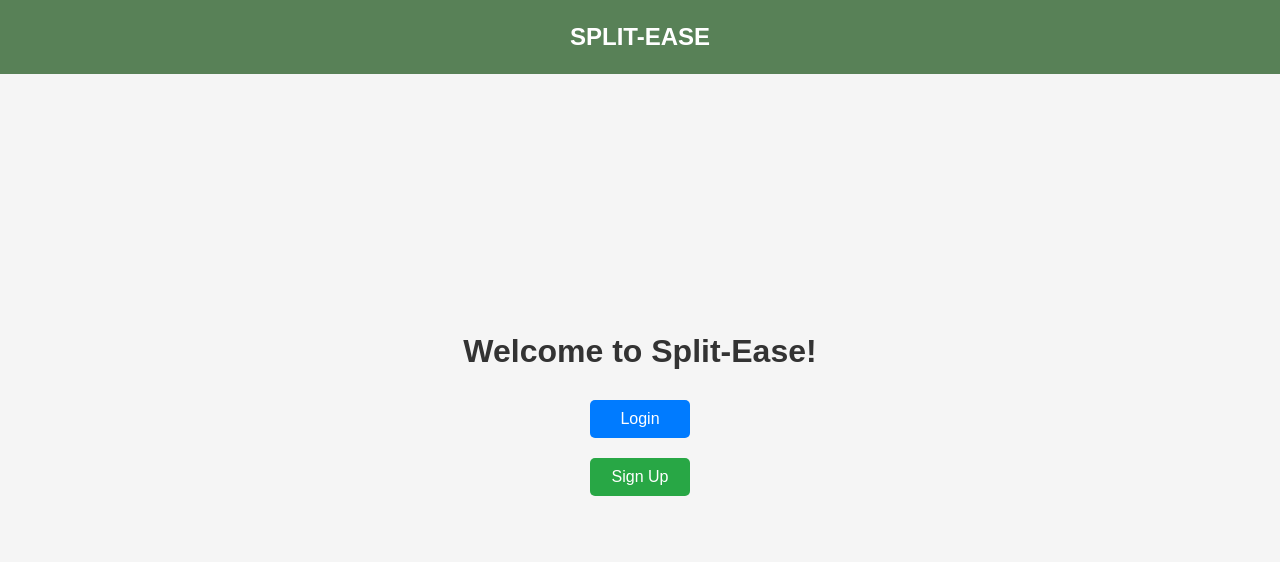
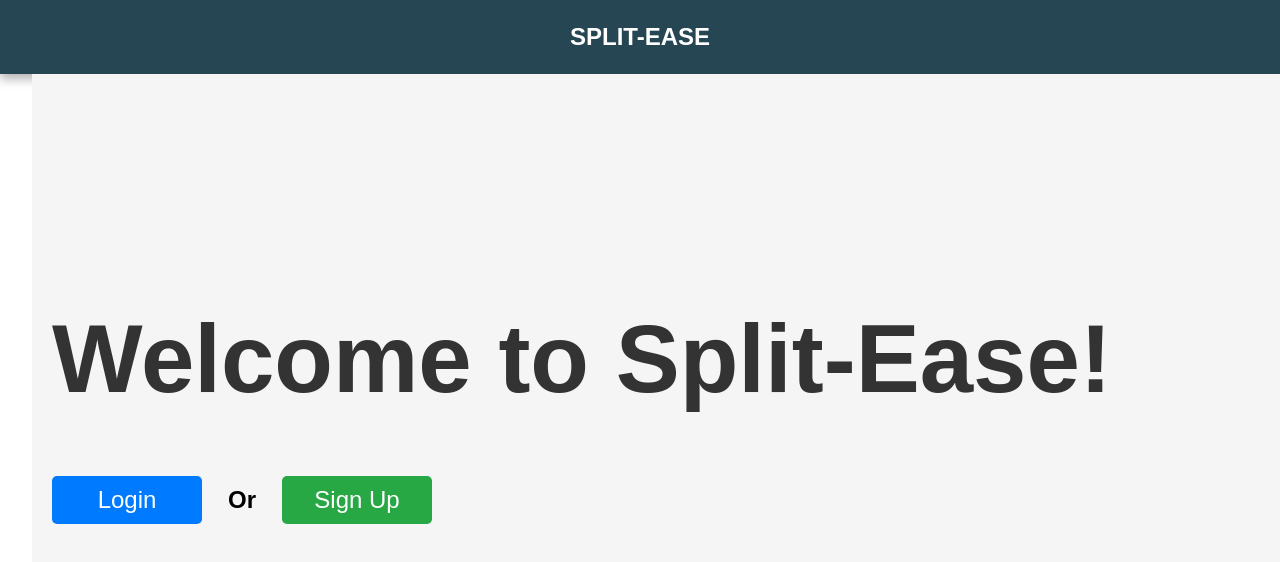
Before and after one commit to adk-saugat/Split-Ease, a React (Vite) app: page / in a window 1280 px wide. Shown: the top 562 px of the page. Built offline with nearby package versions, Linux system fonts and the light colour scheme; no server answers; a web font is replaced by a local one.

Commit message:
adding dashboard page and some features

```diff
--- a/src/App.jsx
+++ b/src/App.jsx
@@ -4,6 +4,7 @@ import LoginPage from "./components/LoginPage/LoginPage"
 import SignUpPage from "./components/SignUpPage/SignUpPage"
 import Navigation from "./routes/Navigation/Navigation"
 import Home from "./routes/Home/Home"
+import Dashboard from "./routes/Dashboard/Dashboard"
 
 function App() {
   return (
@@ -12,6 +13,7 @@ function App() {
         <Route index element={<Home />} />
         <Route path="login" element={<LoginPage />} />
         <Route path="sign-up" element={<SignUpPage />} />
+        <Route path="dashboard" element={<Dashboard />} />
       </Route>
     </Routes>
   )
--- a/src/App.scss
+++ b/src/App.scss
@@ -5,5 +5,5 @@
   color: black;
 }
 body {
-  background-color: #fbfbff;
+  background-color: #ffff;
 }
--- a/src/components/Header/Header.scss
+++ b/src/components/Header/Header.scss
@@ -5,11 +5,10 @@
   justify-content: center;
   align-items: center;
   padding: 13px 20px;
-  background-color: #588157; /* Primary color */
+  background-color: #264653; /* Primary color */
   color: #fff;
   font-family: Arial, sans-serif;
-  box-shadow: 0 5px 8px rgba(0, 0, 0, 0.1);
-  z-index: 1000;
+  box-shadow: 0 5px 10px rgba(0, 0, 0, 0.3);
 
   .logo {
     font-family: "Sour Gummy", sans-serif;
--- a/src/components/LoginPage/LoginPage.jsx
+++ b/src/components/LoginPage/LoginPage.jsx
@@ -5,6 +5,7 @@ import { useNavigate } from "react-router"
 import {
   googleSignIn,
   emailPasswordSignIn,
+  createUserDocument,
 } from "../../utils/firebase-utils"
 
 const LoginPage = () => {
@@ -23,6 +24,7 @@ const LoginPage = () => {
     try {
       await emailPasswordSignIn(userEmail, userPassword)
       resetForm()
+      navigate("/dashboard")
     } catch (error) {
       if (error.code === "auth/invalid-credential") {
         console.log("Invalid User Credential!")
@@ -34,6 +36,7 @@ const LoginPage = () => {
     const { user } = await googleSignIn()
     const { email, uid } = user
     createUserDocument(email, uid)
+    navigate("/dashboard")
   }
 
   return (
--- a/src/components/SignUpPage/SignUpPage.jsx
+++ b/src/components/SignUpPage/SignUpPage.jsx
@@ -5,7 +5,8 @@ import {
   createUserDocument,
 } from "../../utils/firebase-utils"
 import "./SignUpPage.scss"
-import { useNavigate } from "react-router"
+import { useNavigate } from "react-router-dom"
+import { updateProfile } from "firebase/auth"
 
 const defaultFormField = {
   name: "",
@@ -17,6 +18,7 @@ const defaultFormField = {
 const SignUpPage = () => {
   const [field, setField] = useState(defaultFormField)
   const { name, userEmail, userPassword, confirmPassword } = field
+  const navigate = useNavigate()
 
   const handleFormChange = (event) => {
     const { name, value } = event.target
@@ -37,20 +39,24 @@ const SignUpPage = () => {
 
     try {
       const { user } = await emailPasswordSignUp(userEmail, userPassword)
+      updateProfile(user, {
+        displayName: name,
+      })
       const { email, uid } = user
+      resetForm()
       createUserDocument(email, uid)
-      resetForm()
+      navigate("/dashboard")
     } catch (error) {
       console.log(error.code)
     }
   }
 
-  const navigate = useNavigate()
-
   const handleGoogleSignIn = async () => {
     const { user } = await googleSignIn()
+    console.log(user)
     const { email, uid } = user
     createUserDocument(email, uid)
+    navigate("/dashboard")
   }
 
   return (
--- a/src/context/UserContext.jsx
+++ b/src/context/UserContext.jsx
@@ -13,10 +13,15 @@ const UserProvider = ({ children }) => {
   }
   useEffect(() => {
     const unsubscribe = onAuthStateChanged(auth, (currentUser) => {
-      setActiveUser(currentUser)
+      if (currentUser) {
+        const { displayName, uid, email } = currentUser
+        setActiveUser({ displayName, uid, email })
+      } else {
+        setActiveUser(null)
+      }
     })
     return unsubscribe
-  })
+  }, [])
   return <UserContext.Provider value={value}>{children}</UserContext.Provider>
 }
 export default UserProvider
--- /dev/null
+++ b/src/routes/Dashboard/Dashboard.jsx
@@ -0,0 +1,39 @@
+import { Link, useNavigate } from "react-router-dom"
+import "./Dashboard.scss"
+import { signOutUser } from "../../utils/firebase-utils"
+import { useContext } from "react"
+import { UserContext } from "../../context/UserContext"
+
+const Dashboard = () => {
+  const navigate = useNavigate()
+  const handleSignOut = async () => {
+    try {
+      await signOutUser()
+      navigate("/")
+    } catch (error) {
+      console.log(error.code)
+    }
+  }
+
+  const { activeUser } = useContext(UserContext)
+  const { displayName } = activeUser
+
+  return (
+    <div className="dash-container">
+      <header className="dash-header">
+        <h2 className="welcome-text">Welcome, {displayName}!</h2>
+        <button className="sign-out-btn" onClick={handleSignOut}>
+          Sign Out
+        </button>
+      </header>
+      <nav className="dash-nav">
+        <button className="dash-nav-btn">Groups</button>
+        <button className="dash-nav-btn">Add Expense</button>
+        <button className="dash-nav-btn friends-nav">Friends</button>
+      </nav>
+      <section>transactions</section>
+    </div>
+  )
+}
+
+export default Dashboard
--- /dev/null
+++ b/src/routes/Dashboard/Dashboard.scss
@@ -0,0 +1,69 @@
+.dash-container {
+  width: 50%;
+  margin: 1rem auto;
+  border-radius: 5px;
+  box-shadow: rgba(17, 17, 26, 0.1) 0px 4px 16px,
+    rgba(17, 17, 26, 0.05) 0px 8px 32px;
+
+  .dash-header {
+    display: flex;
+    flex-direction: row;
+    justify-content: space-between;
+    align-items: center;
+    padding: 1.2rem;
+    box-shadow: 0px 2px rgba(17, 17, 26, 0.1);
+
+    .welcome-text {
+      color: #343a40;
+      font-size: 30px;
+    }
+
+    .sign-out-btn {
+      background-color: #212529;
+      border: none;
+      padding: 10px 15px;
+      border-radius: 8px;
+      box-sizing: border-box;
+      color: #ffffff;
+      cursor: pointer;
+      font-size: 1rem;
+      text-align: center;
+      transition: color 100ms;
+
+      &:hover {
+        background-color: #343a40;
+      }
+    }
+  }
+
+  .dash-nav {
+    display: flex;
+    flex-direction: row;
+    justify-content: space-evenly;
+    align-items: center;
+    box-shadow: 0px 2px rgba(17, 17, 26, 0.1);
+
+    .dash-nav-btn {
+      width: 100%;
+      height: 100%;
+      display: flex;
+      align-items: center;
+      justify-content: center;
+      background-color: white;
+      box-shadow: 2px 0px rgba(17, 17, 26, 0.1);
+      border: none;
+      font-size: 1rem;
+      padding: 0.5rem;
+      transition: 100ms;
+
+      &:hover {
+        background-color: #212529;
+        color: white;
+      }
+    }
+
+    .friends-nav {
+      box-shadow: none;
+    }
+  }
+}
--- a/src/routes/Home/Home.jsx
+++ b/src/routes/Home/Home.jsx
@@ -5,12 +5,15 @@ const Home = () => {
   return (
     <div className="login-signup-container">
       <h2 className="welcome-text">Welcome to Split-Ease!</h2>
-      <Link to="/login">
-        <button className="login-btn">Login</button>
-      </Link>
-      <Link to="/sign-up">
-        <button className="signuo-btn">Sign Up</button>
-      </Link>
+      <div className="inner-container">
+        <Link to="/login">
+          <button className="login-btn">Login</button>
+        </Link>
+        <h2 className="or-word">Or</h2>
+        <Link to="/sign-up">
+          <button className="signup-btn">Sign Up</button>
+        </Link>
+      </div>
     </div>
   )
 }
--- a/src/routes/Home/Home.scss
+++ b/src/routes/Home/Home.scss
@@ -2,28 +2,41 @@
 .login-signup-container {
   display: flex;
   flex-direction: column;
-  align-items: center;
+  align-items: flex-start;
+  margin-left: 2rem;
   justify-content: center;
+  gap: 2rem;
   height: calc(100vh - 150px); // Full viewport height
   background-color: #f5f5f5;
   padding: 20px;
 
   .welcome-text {
-    font-size: 2rem;
+    font-size: 6rem;
     font-weight: bold;
     color: #333;
     margin-bottom: 20px;
   }
 
+  .inner-container {
+    display: flex;
+    flex-direction: row;
+    gap: 1rem;
+
+    .or-word {
+      padding: 10px 10px;
+      font-size: 1.5rem;
+      margin: 10px 0;
+    }
+
     .login-btn,
-  .signuo-btn {
+    .signup-btn {
       background-color: #007bff;
-    width: 100px;
+      width: 150px;
       color: white;
       border: none;
       border-radius: 5px;
       padding: 10px 20px;
-    font-size: 1rem;
+      font-size: 1.5rem;
       cursor: pointer;
       margin: 10px 0;
       transition: background-color 0.3s ease;
@@ -38,7 +51,7 @@
       }
     }
 
-  .signuo-btn {
+    .signup-btn {
       background-color: #28a745;
 
       &:hover {
@@ -46,3 +59,4 @@
       }
     }
   }
+}
--- a/src/utils/firebase-utils.jsx
+++ b/src/utils/firebase-utils.jsx
@@ -12,6 +12,7 @@ import {
   GoogleAuthProvider,
   signInWithEmailAndPassword,
   signInWithPopup,
+  signOut,
 } from "firebase/auth"
 
 const firebaseConfig = {
@@ -47,6 +48,10 @@ export const emailPasswordSignUp = async (email, password) => {
   return await createUserWithEmailAndPassword(auth, email, password)
 }
 
+export const signOutUser = async () => {
+  await signOut(auth)
+}
+
 // FireStore Database
 
 export const db = getFirestore(app)
```
Lines whose indentation alone changed are shown as unchanged.
